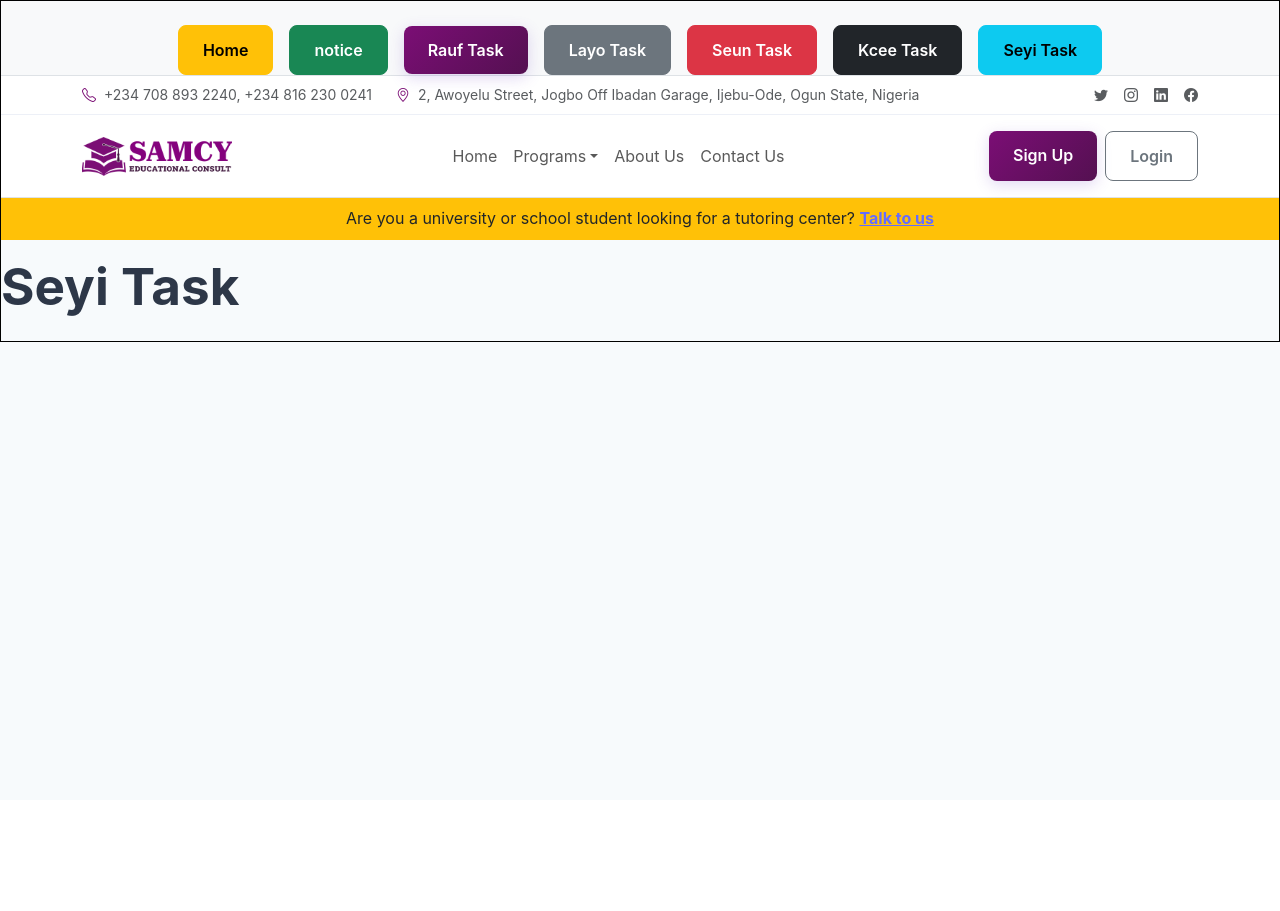
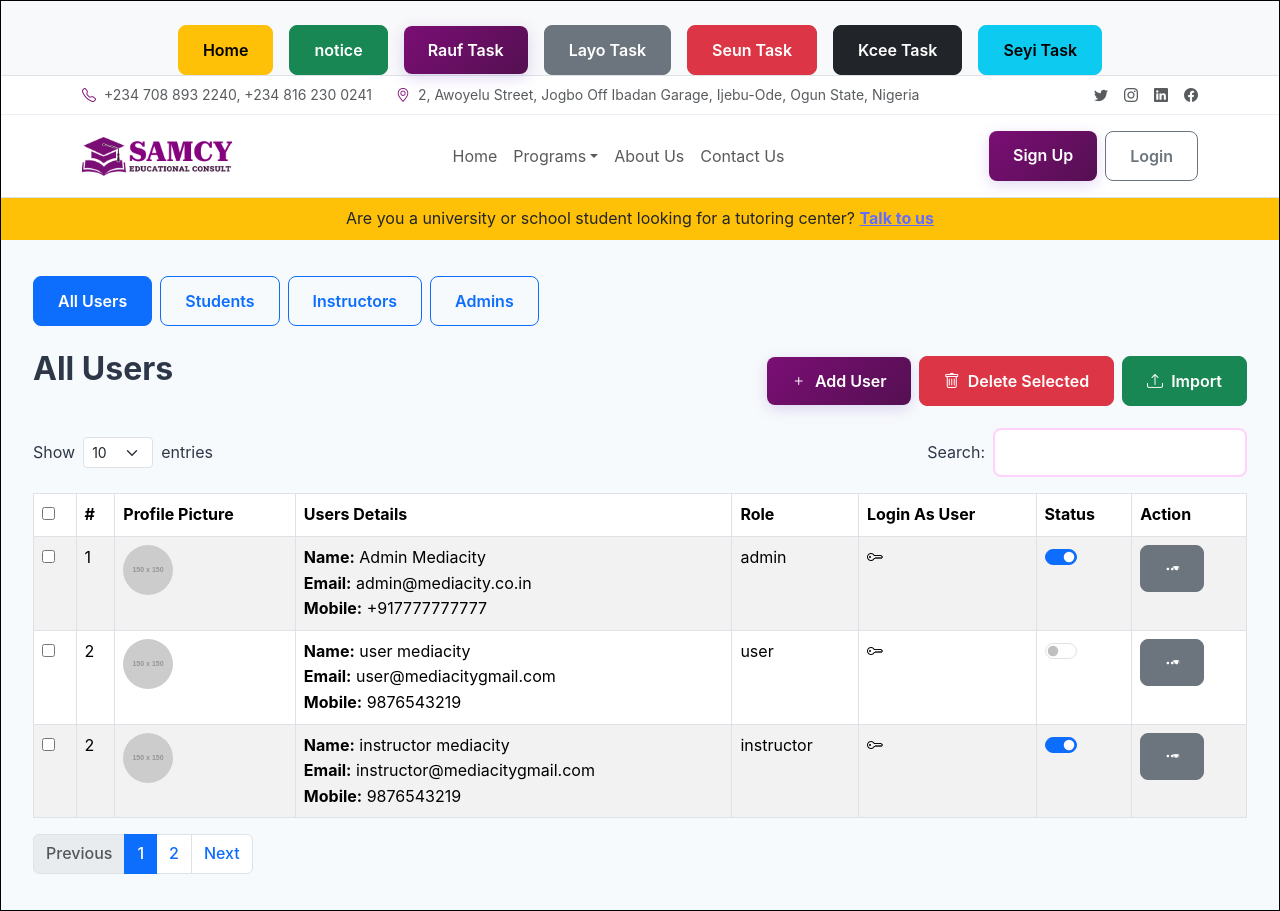
Before and after one commit to TeeboiCode/sam-app, a Vue app: page /seyi in a window 1280 px wide. Before the commit the page ends 800 px from the top, so only its background shows below. Built offline with nearby package versions, Linux system fonts and the light colour scheme.

Commit message:
first commit

```diff
--- a/src/components/TaskFolder/SeyiTask.vue
+++ b/src/components/TaskFolder/SeyiTask.vue
@@ -1,13 +1,148 @@
 <template>
-  <h1>Seyi Task</h1>
+  <section class="user-management-container">
+    <div class="container-fluid">
+      <!-- Category Tabs -->
+      <div class="d-flex mb-4">
+        <button class="btn btn-outline-primary active me-2">All Users</button>
+        <button class="btn btn-outline-primary me-2">Students</button>
+        <button class="btn btn-outline-primary me-2">Instructors</button>
+        <button class="btn btn-outline-primary">Admins</button>
+      </div>
+
+      <!-- Header and Action Buttons -->
+      <div class="d-flex justify-content-between align-items-center mb-3">
+        <h2>All Users</h2>
+        <div>
+          <button class="btn btn-primary me-2"><i class="bi bi-plus me-1"></i> Add User</button>
+          <button class="btn btn-danger me-2"><i class="bi bi-trash me-1"></i> Delete Selected</button>
+          <button class="btn btn-success"><i class="bi bi-upload me-1"></i> Import</button>
+        </div>
+      </div>
+
+      <!-- Table Controls (Show entries and Search) -->
+      <div class="d-flex justify-content-between align-items-center mb-3">
+        <div class="d-flex align-items-center">
+          Show
+          <select class="form-select form-select-sm mx-2" style="width: auto;">
+            <option value="10">10</option>
+            <option value="25">25</option>
+            <option value="50">50</option>
+            <option value="100">100</option>
+          </select>
+          entries
+        </div>
+        <div class="d-flex align-items-center">
+          Search:
+          <input type="text" class="form-control form-control-sm ms-2">
+        </div>
+      </div>
+
+      <!-- User Table -->
+      <div class="table-responsive">
+        <table class="table table-striped table-bordered">
+          <thead>
+            <tr class="text-start">
+              <th><input type="checkbox"></th>
+              <th>#</th>
+              <th>Profile Picture</th>
+              <th>Users Details</th>
+              <th>Role</th>
+              <th>Login As User</th>
+              <th>Status</th>
+              <th>Action</th>
+            </tr>
+          </thead>
+          <tbody>
+            <tr v-for="user in users" :key="user.id">
+              <td><input type="checkbox"></td>
+              <td>{{ user.id }}</td>
+              <td>
+                <img :src="user.profilePicture" alt="Profile Picture" class="rounded-circle" style="width: 50px; height: 50px; object-fit: cover;">
+              </td>
+              <td class="text-start">
+                <div><strong>Name:</strong> {{ user.name }}</div>
+                <div><strong>Email:</strong> {{ user.email }}</div>
+                <div><strong>Mobile:</strong> {{ user.mobile }}</div>
+              </td>
+              <td class="text-start">{{ user.role }}</td>
+              <td class="text-start">
+                <i class="bi bi-key"></i> <!-- Key icon placeholder -->
+              </td>
+              <td>
+                <!-- Status Toggle Placeholder -->
+                <div class="form-check form-switch">
+                  <input class="form-check-input" type="checkbox" role="switch" :checked="user.isActive">
+                </div>
+              </td>
+              <td>
+                <!-- Action Menu Placeholder -->
+                <div class="dropdown">
+                  <button class="btn btn-secondary btn-sm dropdown-toggle" type="button" data-bs-toggle="dropdown" aria-expanded="false">
+                    <i class="bi bi-three-dots"></i>
+                  </button>
+                  <ul class="dropdown-menu">
+                    <li><a class="dropdown-item" href="#">Edit</a></li>
+                    <li><a class="dropdown-item" href="#">Delete</a></li>
+                    <li><a class="dropdown-item" href="#">View</a></li>
+                  </ul>
+                </div>
+              </td>
+            </tr>
+          </tbody>
+        </table>
+      </div>
+
+      <!-- Pagination Placeholder -->
+      <nav>
+        <ul class="pagination">
+          <li class="page-item disabled"><a class="page-link" href="#">Previous</a></li>
+          <li class="page-item active"><a class="page-link" href="#">1</a></li>
+          <li class="page-item"><a class="page-link" href="#">2</a></li>
+          <li class="page-item"><a class="page-link" href="#">Next</a></li>
+        </ul>
+      </nav>
+    </div>
+  </section>
 </template>
 
-<script>
-export default {
+<script setup>
+import { ref } from 'vue';
 
-}
+const users = ref([
+  {
+    id: 1,
+    profilePicture: 'https://via.placeholder.com/150', // Placeholder image
+    name: 'Admin Mediacity',
+    email: 'admin@mediacity.co.in',
+    mobile: '+917777777777',
+    role: 'admin',
+    isActive: true,
+  },
+  {
+    id: 2,
+    profilePicture: 'https://via.placeholder.com/150', // Placeholder image
+    name: 'user mediacity',
+    email: 'user@mediacitygmail.com',
+    mobile: '9876543219',
+    role: 'user',
+    isActive: false,
+  },
+  {
+    id: 2,
+    profilePicture: 'https://via.placeholder.com/150', // Placeholder image
+    name: 'instructor mediacity',
+    email: 'instructor@mediacitygmail.com',
+    mobile: '9876543219',
+    role: 'instructor',
+    isActive: true,
+  }
+]);
+
+// You will need to add logic for filtering, searching, pagination, and selection here
 </script>
 
-<style>
-
+<style scoped>
+.user-management-container {
+  padding: 20px;
+}
 </style>
```
